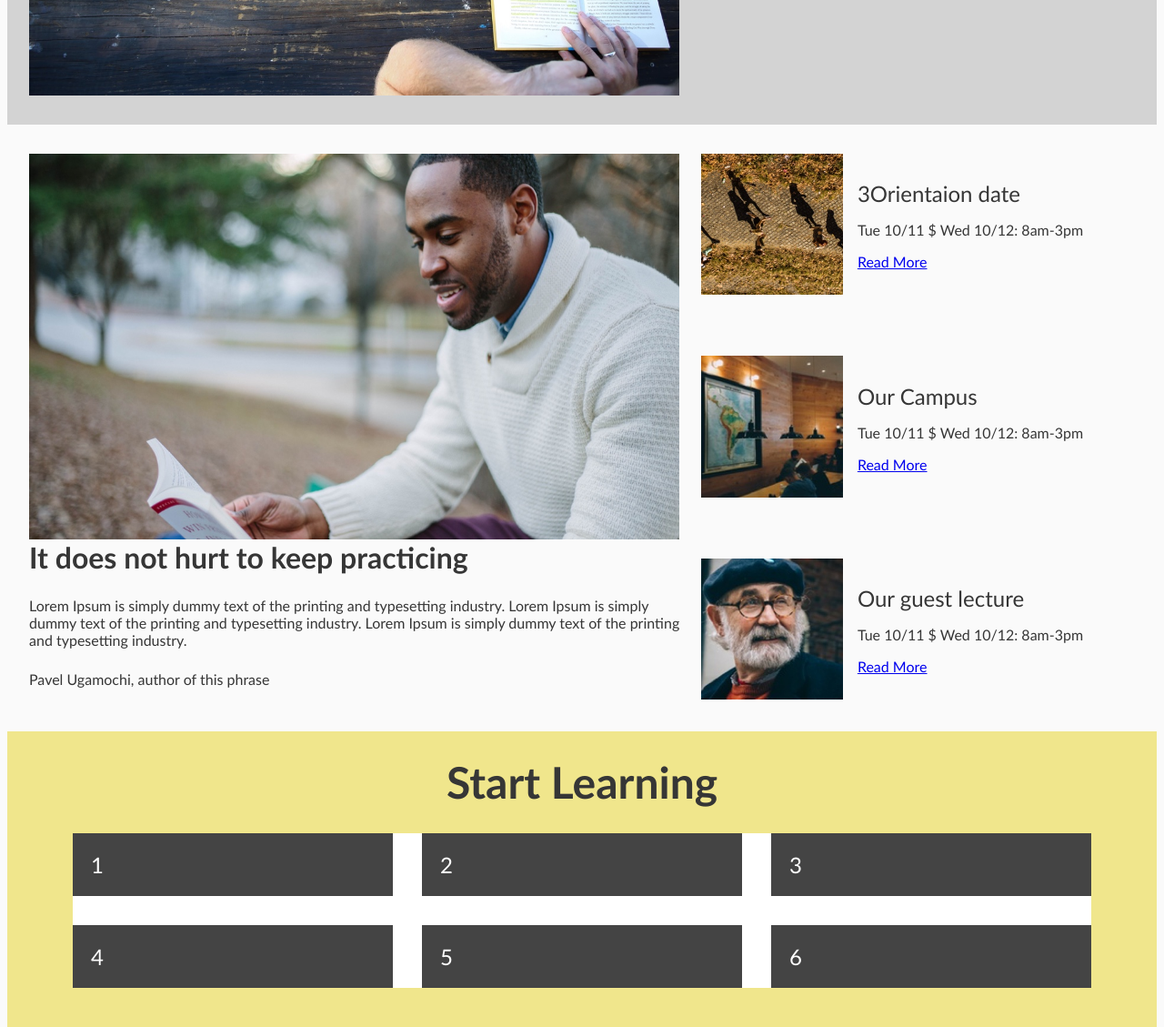
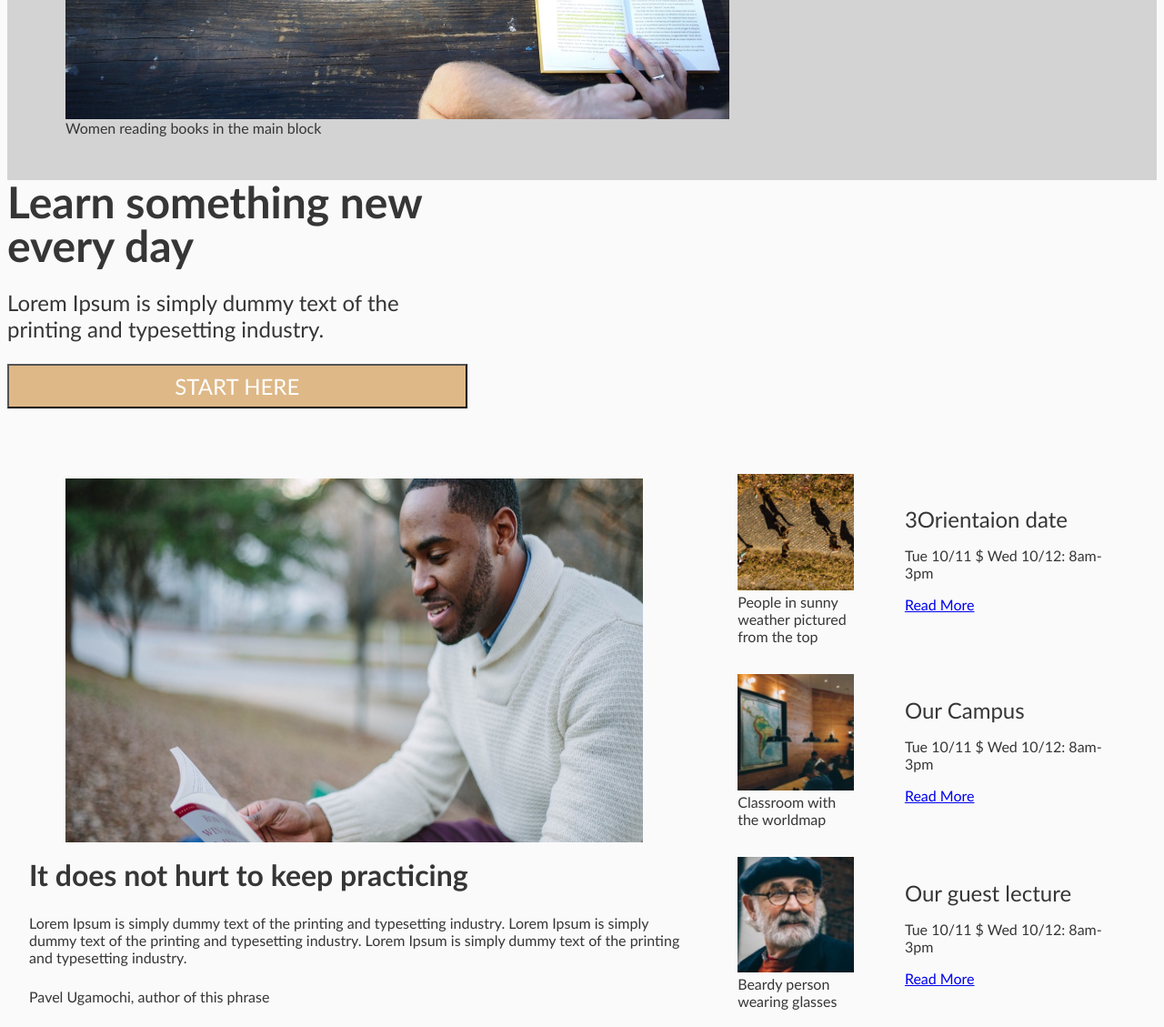
Before and after one commit to ugamochi/capstone, a plain HTML site: page index.html in a window 1280 px wide. Shown: the part 560-1689 px from the top of the page at 91% size. Drawn offline with Linux system fonts and the light colour scheme; files whose address does not match are found by name.

Commit message:
Figures and figcaptions added

```diff
--- a/index.html
+++ b/index.html
@@ -9,11 +9,13 @@
 
 <body>
   <main>
-    <header></header>
     <!--Navigation start-->
+    <header>
+
       <nav class="top-menu">
         <div class="left-menu-logo">
-        <div class="menu-icon"><img src="/Users/ugamoisture/github_folder/capstone/resourses/assets/images/ic-logo.svg">
+          <div class="menu-icon"><img
+              src="/Users/ugamoisture/github_folder/capstone/resourses/assets/images/ic-logo.svg">
           </div>
           <p class="logo-text"><strong>COLMAR</strong>ACADEMY</p>
         </div>
@@ -24,12 +26,16 @@
           <div class="menu-item"><a href="google.com">Login</a></div>
         </div>
       </nav>
+
+    </header>
     <!--Navigation end-->
+
 
     <!--Top banner start-->
     <div class="top-banner">
-      <div class="banner-pic">
-        <img src="resourses/assets/images/banner.jpg">
+      <figure class="banner-pic">
+        <img src="resourses/assets/images/banner.jpg" alt="Women with books round the table">
+        <figcaption>Women reading books in the main block</figcaption>
       </div>
       <div class="banner-text">
         <h1 class="media-heading">Learn something new every day</h1>
@@ -42,17 +48,18 @@
     <!--1+3 block start-->
     <div class="oneplusthree-block">
       <div class="onethreeleft">
-        <div class="onethreebigpic"><img src="resourses/assets/images/information-main.jpg">
-        </div>
+        <figure class="onethreebigpic"><img src="resourses/assets/images/information-main.jpg" alt="Male happy in front of the computer"><figcaption>Male happy in front of the computer</figcaption>
+        </figure>
         <h2 class="media-heading">It does not hurt to keep practicing</h2>
-        <p class="media-heading">Lorem Ipsum is simply dummy text of the printing and typesetting industry. Lorem Ipsum is simply dummy text of the printing and typesetting industry. Lorem Ipsum is simply dummy text of the
+        <p class="media-heading">Lorem Ipsum is simply dummy text of the printing and typesetting industry. Lorem Ipsum
+          is simply dummy text of the printing and typesetting industry. Lorem Ipsum is simply dummy text of the
           printing and typesetting industry.</p>
         <p class="med-mini">Pavel Ugamochi, author of this phrase</p>
       </div>
       <div class="onethreeright">
         <div class="small-side">
-          <div class="thumb"><img
-              src="/Users/ugamoisture/github_folder/capstone/resourses/assets/images/information-orientation.jpg"></div>
+          <figure class="thumb"><img
+              src="/Users/ugamoisture/github_folder/capstone/resourses/assets/images/information-orientation.jpg" alt="People in sunny weather pictured from the top"><figcaption>People in sunny weather pictured from the top</figcaption></figure>
           <div class="small-names">
             <h3 class="med-mini">3Orientaion date</h3>
             <p class="med-mini">Tue 10/11 $ Wed 10/12: 8am-3pm</p>
@@ -61,8 +68,8 @@
           </div>
         </div>
         <div class="small-side">
-          <div class="thumb"><img
-              src="/Users/ugamoisture/github_folder/capstone/resourses/assets/images/information-campus.jpg"></div>
+          <figure class="thumb"><img
+              src="/Users/ugamoisture/github_folder/capstone/resourses/assets/images/information-campus.jpg" alt="Classroom with the worldmap"><figcation>Classroom with the worldmap</figcation></figure>
           <div class="small-names">
             <h3 class="med-mini">Our Campus</h3>
             <p class="med-mini">Tue 10/11 $ Wed 10/12: 8am-3pm</p>
@@ -71,9 +78,9 @@
           </div>
         </div>
         <div class="small-side">
-          <div class="thumb"><img
-              src="/Users/ugamoisture/github_folder/capstone/resourses/assets/images/information-guest-lecture.jpg">
-          </div>
+          <figure class="thumb"><img
+              src="/Users/ugamoisture/github_folder/capstone/resourses/assets/images/information-guest-lecture.jpg" alt="Beardy person wearing glasses"><figcaption>Beardy person wearing glasses</figcaption>
+          </figure>
           <div class="small-names">
             <h3 class="med-mini">Our guest lecture</h3>
             <p class="med-mini">Tue 10/11 $ Wed 10/12: 8am-3pm</p>
@@ -82,9 +89,6 @@
           </div>
         </div>
       </div>
-    </div>
-
-
     </div>
     <!--1+3 block end-->
 
```
Lines whose indentation alone changed are shown as unchanged.
